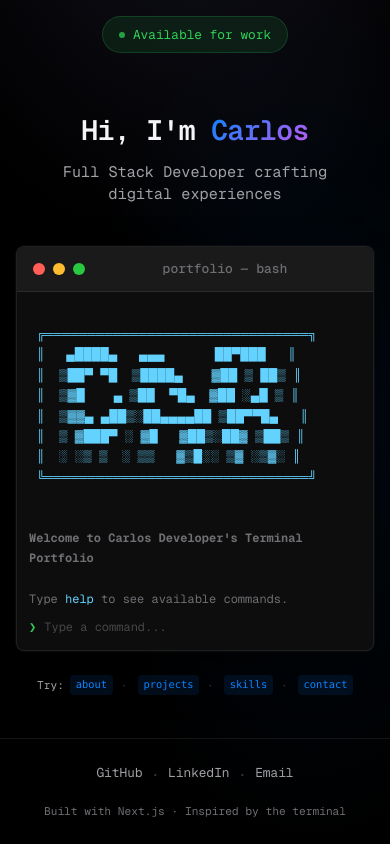
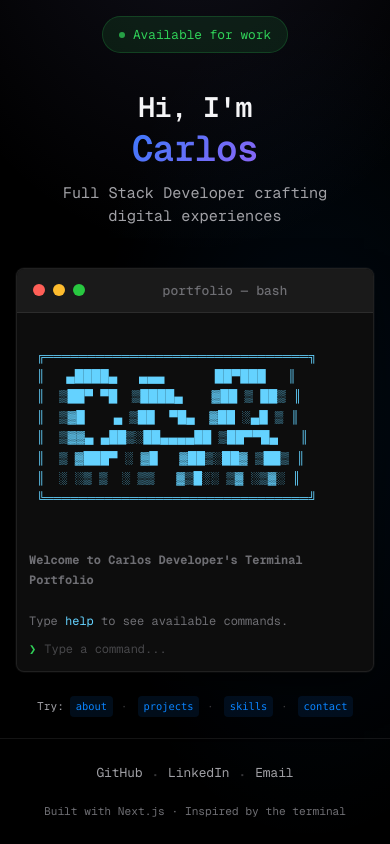
Before and after one commit to jarero321/portafolio, a Next.js app in the folder portfolio-web/: page / in a window 390 px wide. Built offline with nearby package versions, Linux system fonts and the light colour scheme.

Commit message:
fix(responsive): stack hero title on mobile
- Split title into greeting + name spans
- Use flexbox with wrap for natural stacking
- On mobile: vertical layout with larger name
- Prevents text from being cut off

```diff
--- a/portfolio-web/src/app/globals.css
+++ b/portfolio-web/src/app/globals.css
@@ -123,6 +123,14 @@ body {
   letter-spacing: -0.02em;
   margin-bottom: 0.75rem;
   color: var(--text-primary);
+  display: flex;
+  flex-wrap: wrap;
+  justify-content: center;
+  gap: 0.3em;
+}
+
+.hero-greeting {
+  white-space: nowrap;
 }
 
 .hero-name {
@@ -130,6 +138,7 @@ body {
   -webkit-background-clip: text;
   -webkit-text-fill-color: transparent;
   background-clip: text;
+  white-space: nowrap;
 }
 
 .hero-subtitle {
@@ -431,8 +440,13 @@ body {
 
   .hero-title {
     font-size: 1.75rem;
-    line-height: 1.3;
-    word-break: keep-all;
+    line-height: 1.2;
+    flex-direction: column;
+    gap: 0.1em;
+  }
+
+  .hero-name {
+    font-size: 2.25rem;
   }
 
   .hero-subtitle {
--- a/portfolio-web/src/app/page.tsx
+++ b/portfolio-web/src/app/page.tsx
@@ -27,7 +27,8 @@ export default function Home() {
       <main className="landing-main">
         <div className="hero-text">
           <h1 className="hero-title">
-            Hi, I'm <span className="hero-name">Carlos</span>
+            <span className="hero-greeting">Hi, I'm</span>
+            <span className="hero-name">Carlos</span>
           </h1>
           <p className="hero-subtitle">
             Full Stack Developer crafting digital experiences
```
